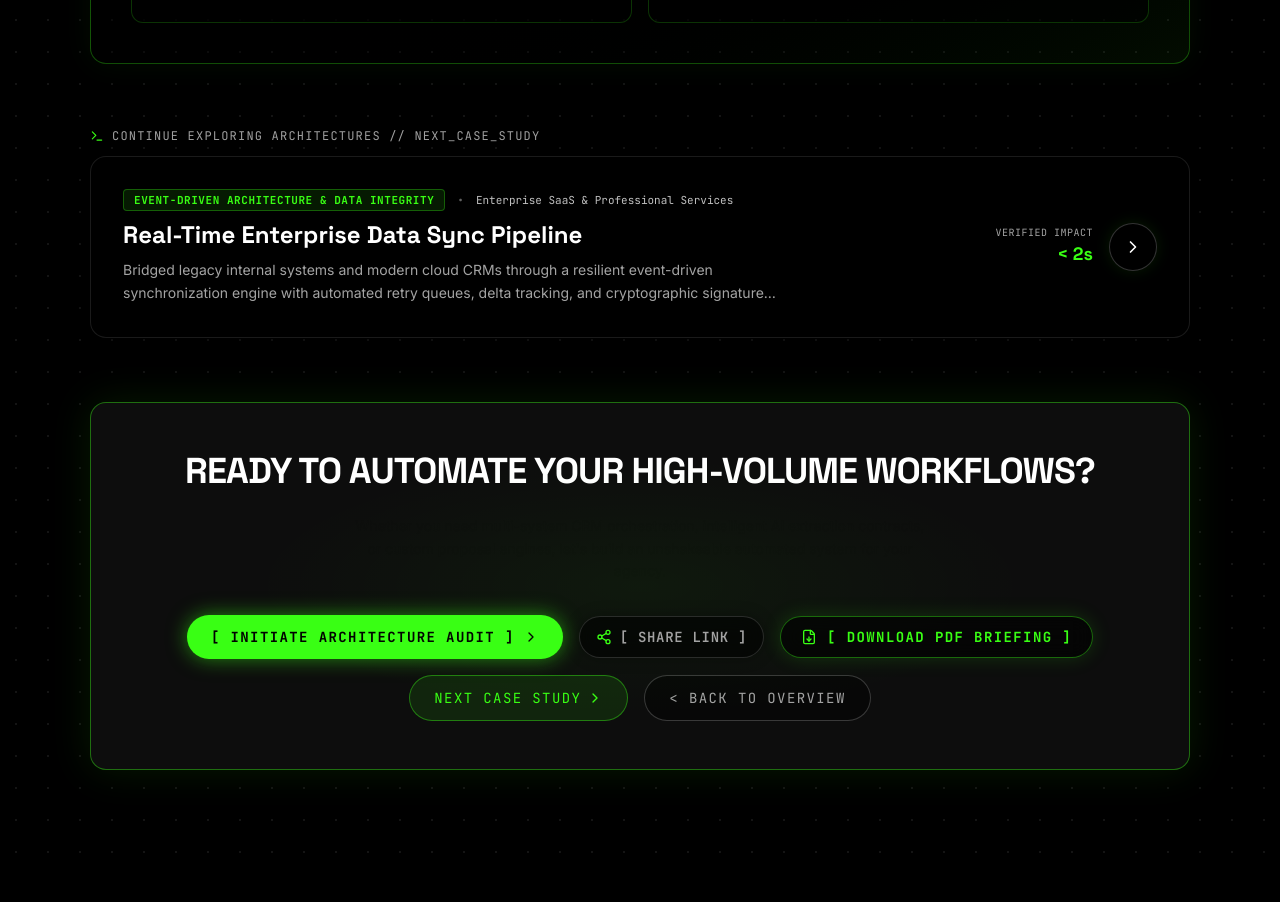
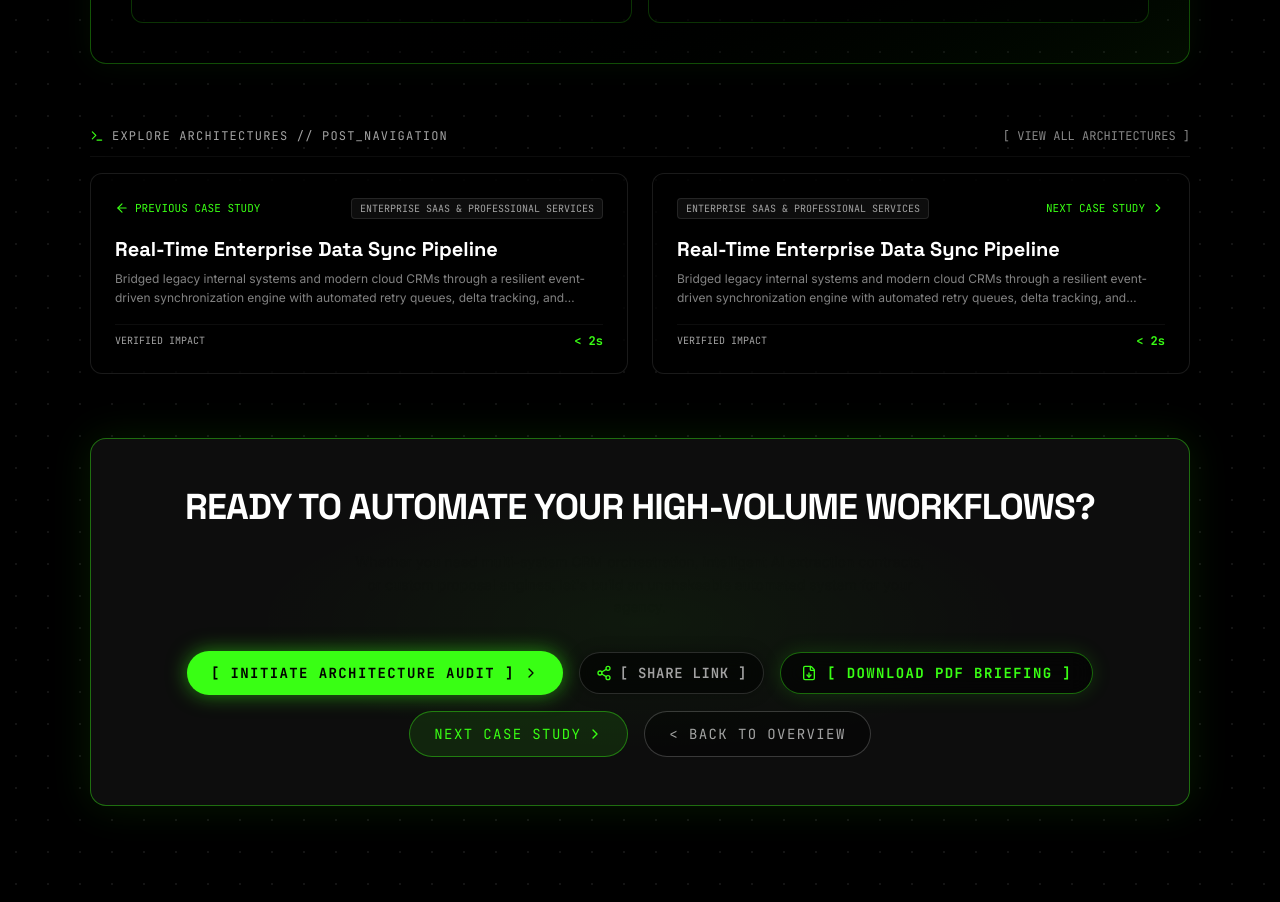
Before and after one commit to beginnercodee/Portfolio, a Next.js app: page /case-studies/agency-outreach-automation in a window 1280 px wide. Shown: the part 5180-6082 px from the top of the page. Before the commit the page ends 6046 px from the top, so only its background shows below. Built offline with nearby package versions, Linux system fonts and the light colour scheme.

Commit message:
feat: add next and previous case study navigation carousel block

```diff
--- a/src/app/case-studies/[slug]/page.tsx
+++ b/src/app/case-studies/[slug]/page.tsx
@@ -46,7 +46,11 @@ export default async function CaseStudyDetailPage({
 
   const allCaseStudies = getAllCaseStudies();
   const currentIndex = allCaseStudies.findIndex((item) => item.slug === slug);
-  const nextCaseStudy = allCaseStudies[(currentIndex + 1) % allCaseStudies.length];
+  const prevIndex = (currentIndex - 1 + allCaseStudies.length) % allCaseStudies.length;
+  const nextIndex = (currentIndex + 1) % allCaseStudies.length;
+
+  const prevCaseStudy = allCaseStudies.length > 1 ? allCaseStudies[prevIndex] : null;
+  const nextCaseStudy = allCaseStudies.length > 1 ? allCaseStudies[nextIndex] : null;
 
   return (
     <main className="min-h-screen bg-background text-primary pt-28 md:pt-36 pb-24 px-6 md:px-12 relative overflow-hidden">
@@ -360,46 +364,95 @@ export default async function CaseStudyDetailPage({
           </div>
         </section>
 
-        {/* Next Case Study Navigation Card */}
-        {nextCaseStudy && nextCaseStudy.slug !== cs.slug && (
-          <section className="flex flex-col gap-3">
+        {/* Next & Previous Case Study Navigation Block */}
+        {(prevCaseStudy || nextCaseStudy) && (
+          <section className="flex flex-col gap-4">
+            <div className="flex items-center justify-between border-b border-surface pb-3">
               <span className="font-mono text-xs uppercase tracking-widest text-secondary flex items-center gap-2">
                 <Terminal className="w-3.5 h-3.5 text-glow-green" />
-              <span>CONTINUE EXPLORING ARCHITECTURES // NEXT_CASE_STUDY</span>
+                <span>EXPLORE ARCHITECTURES // POST_NAVIGATION</span>
               </span>
+              <Link
+                href="/#case-studies"
+                className="font-mono text-xs text-glow-silver/70 hover:text-glow-green transition-colors"
+              >
+                [ VIEW ALL ARCHITECTURES ]
+              </Link>
+            </div>
 
+            <div className="grid grid-cols-1 md:grid-cols-2 gap-4 md:gap-6">
+              {/* Previous Case Study */}
+              {prevCaseStudy ? (
+                <Link
+                  href={`/case-studies/${prevCaseStudy.slug}`}
+                  className="group p-5 sm:p-6 bg-black/40 border border-white/10 hover:border-glow-green/60 rounded-xl transition-all duration-300 flex flex-col justify-between gap-4 relative overflow-hidden backdrop-blur-md hover:bg-white/[0.03] shadow-[0_4px_20px_rgba(0,0,0,0.3)] hover:shadow-[0_0_20px_rgba(57,255,20,0.1)]"
+                >
+                  <div className="absolute top-0 left-0 w-32 h-32 bg-glow-green/5 rounded-full blur-[40px] opacity-0 group-hover:opacity-100 transition-opacity duration-300 pointer-events-none" />
+
+                  <div className="flex items-center justify-between gap-2 text-secondary font-mono text-[11px]">
+                    <span className="inline-flex items-center gap-1.5 text-glow-green group-hover:-translate-x-1 transition-transform">
+                      <ArrowLeft className="w-3.5 h-3.5" />
+                      <span>PREVIOUS CASE STUDY</span>
+                    </span>
+                    <span className="px-2 py-0.5 rounded bg-white/5 border border-white/10 text-[10px] uppercase">
+                      {prevCaseStudy.clientContext.industry}
+                    </span>
+                  </div>
+
+                  <div className="flex flex-col gap-1.5">
+                    <h3 className="font-display text-lg sm:text-xl text-white font-bold group-hover:text-glow-green transition-colors line-clamp-2">
+                      {prevCaseStudy.title}
+                    </h3>
+                    <p className="font-sans text-xs text-secondary/80 line-clamp-2 leading-relaxed">
+                      {prevCaseStudy.synopsis}
+                    </p>
+                  </div>
+
+                  <div className="flex items-center justify-between pt-2 border-t border-white/5 font-mono text-[10px] text-secondary">
+                    <span>VERIFIED IMPACT</span>
+                    <span className="text-glow-green font-bold text-xs">{prevCaseStudy.heroMetric}</span>
+                  </div>
+                </Link>
+              ) : (
+                <div />
+              )}
+
+              {/* Next Case Study */}
+              {nextCaseStudy ? (
                 <Link
                   href={`/case-studies/${nextCaseStudy.slug}`}
-              className="group p-6 sm:p-8 bg-black/40 border border-white/10 hover:border-glow-green/60 rounded-2xl transition-all duration-300 flex flex-col sm:flex-row items-start sm:items-center justify-between gap-6 relative overflow-hidden backdrop-blur-md hover:bg-white/[0.03] shadow-[0_4px_30px_rgba(0,0,0,0.4)]"
+                  className="group p-5 sm:p-6 bg-black/40 border border-white/10 hover:border-glow-green/60 rounded-xl transition-all duration-300 flex flex-col justify-between gap-4 relative overflow-hidden backdrop-blur-md hover:bg-white/[0.03] shadow-[0_4px_20px_rgba(0,0,0,0.3)] hover:shadow-[0_0_20px_rgba(57,255,20,0.1)]"
                 >
-              <div className="absolute top-0 right-0 w-48 h-48 bg-glow-green/10 rounded-full blur-[60px] opacity-0 group-hover:opacity-100 transition-opacity duration-500 pointer-events-none" />
+                  <div className="absolute top-0 right-0 w-32 h-32 bg-glow-green/5 rounded-full blur-[40px] opacity-0 group-hover:opacity-100 transition-opacity duration-300 pointer-events-none" />
 
-              <div className="flex flex-col gap-2 z-10 max-w-2xl">
-                <div className="flex items-center gap-3 font-mono text-[11px]">
-                  <span className="px-2.5 py-0.5 rounded bg-glow-green/10 border border-glow-green/30 text-glow-green font-bold uppercase tracking-wider">
-                    {nextCaseStudy.badge}
+                  <div className="flex items-center justify-between gap-2 text-secondary font-mono text-[11px]">
+                    <span className="px-2 py-0.5 rounded bg-white/5 border border-white/10 text-[10px] uppercase">
+                      {nextCaseStudy.clientContext.industry}
                     </span>
-                  <span className="text-secondary/60">•</span>
-                  <span className="text-glow-silver">{nextCaseStudy.clientContext.industry}</span>
+                    <span className="inline-flex items-center gap-1.5 text-glow-green group-hover:translate-x-1 transition-transform">
+                      <span>NEXT CASE STUDY</span>
+                      <ChevronRight className="w-3.5 h-3.5" />
+                    </span>
                   </div>
-                <h3 className="font-display text-xl sm:text-2xl text-white font-bold group-hover:text-glow-green transition-colors">
+
+                  <div className="flex flex-col gap-1.5">
+                    <h3 className="font-display text-lg sm:text-xl text-white font-bold group-hover:text-glow-green transition-colors line-clamp-2">
                       {nextCaseStudy.title}
                     </h3>
-                <p className="font-sans text-xs sm:text-sm text-secondary line-clamp-2 leading-relaxed">
+                    <p className="font-sans text-xs text-secondary/80 line-clamp-2 leading-relaxed">
                       {nextCaseStudy.synopsis}
                     </p>
                   </div>
 
-              <div className="flex items-center gap-4 z-10 shrink-0 self-end sm:self-center">
-                <div className="text-right hidden md:block">
-                  <div className="font-mono text-[10px] text-secondary uppercase tracking-wider">Verified Impact</div>
-                  <div className="font-display text-lg text-glow-green font-bold">{nextCaseStudy.heroMetric}</div>
-                </div>
-                <div className="w-12 h-12 rounded-full border border-white/20 bg-black/60 group-hover:border-glow-green group-hover:bg-glow-green group-hover:text-black flex items-center justify-center text-white transition-all duration-300 shadow-[0_0_15px_rgba(57,255,20,0.1)]">
-                  <ChevronRight className="w-5 h-5 group-hover:translate-x-0.5 transition-transform" />
-                </div>
+                  <div className="flex items-center justify-between pt-2 border-t border-white/5 font-mono text-[10px] text-secondary">
+                    <span>VERIFIED IMPACT</span>
+                    <span className="text-glow-green font-bold text-xs">{nextCaseStudy.heroMetric}</span>
                   </div>
                 </Link>
+              ) : (
+                <div />
+              )}
+            </div>
           </section>
         )}
 
```
Lines whose indentation alone changed are shown as unchanged.
